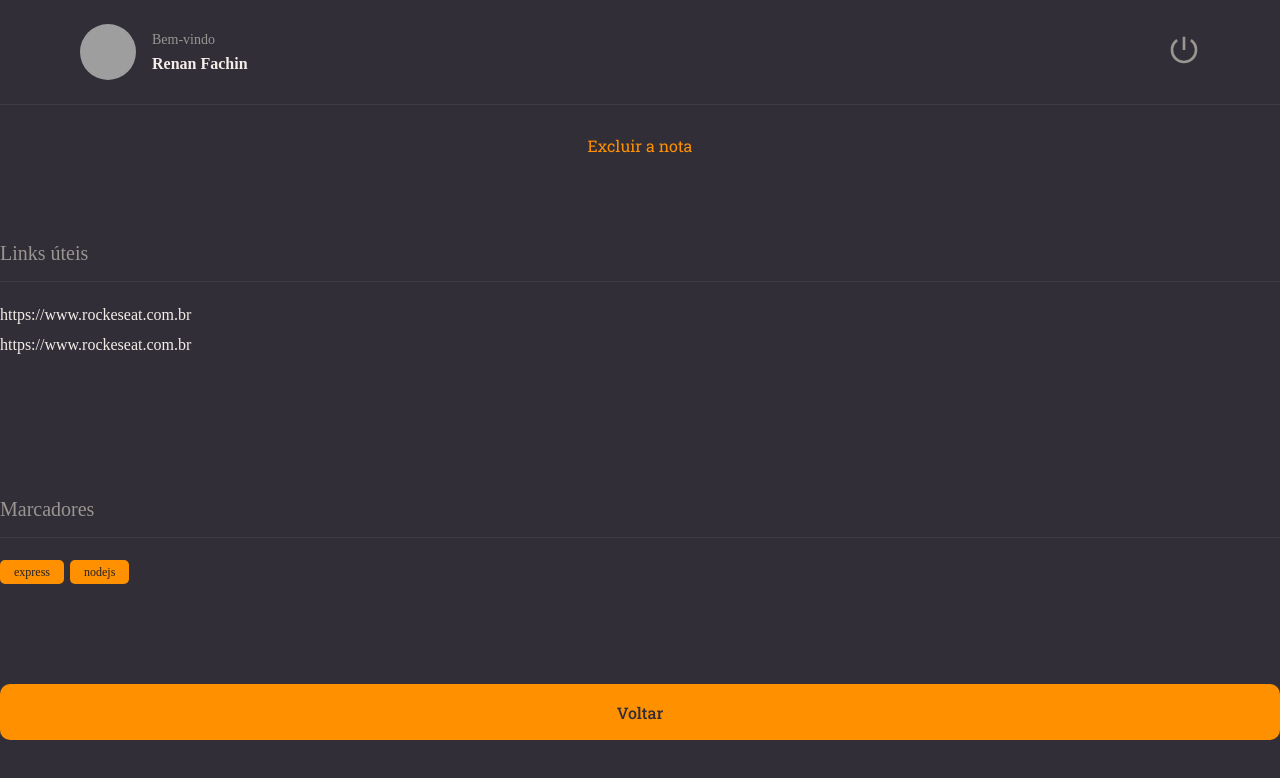
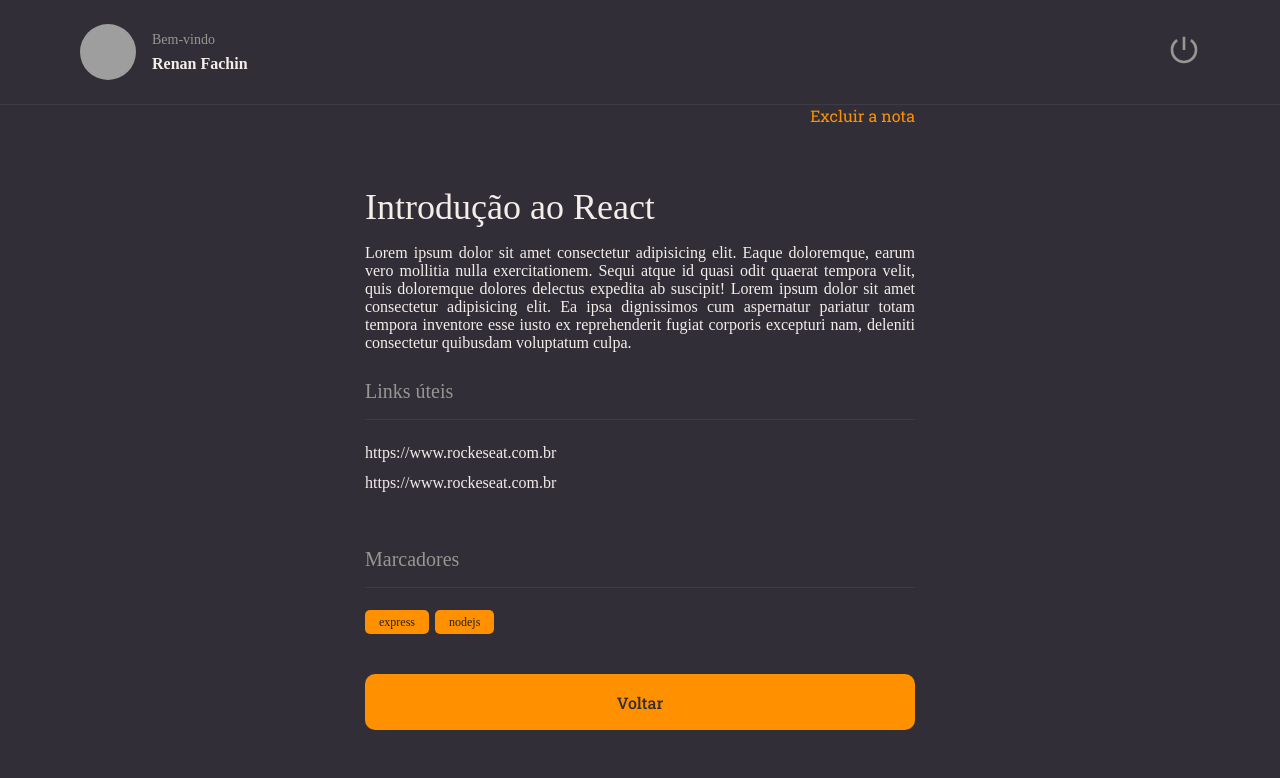
Before and after one commit to RenanFachin/RS_RocketNotesFront, a React (Vite) app: page / in a window 1280 px wide. Shown: the top 778 px of the page. Built offline with nearby package versions, Linux system fonts and the light colour scheme; grey boxes are pictures that could not be loaded.

Commit message:
Ajutes gerais na página. Criada uma main contendo uma content para agrupar os elementos

```diff
--- a/src/components/Section/styles.js
+++ b/src/components/Section/styles.js
@@ -2,7 +2,7 @@ import styled from "styled-components";
 
 
 export const Container = styled.section`
-    margin: 56px 0 28px;
+    margin: 28px 0;
 
     > h2 {
         border-bottom-width: 1px;
--- a/src/pages/Details/index.jsx
+++ b/src/pages/Details/index.jsx
@@ -3,7 +3,7 @@
 // Se não quiser fazer o import, pode se utilizar desta propriedade usando apenas <> </>
 
 // Fazendo o IMPORT do styled component
-import { Container, Links } from './styles'
+import { Container, Links, Content } from './styles'
 
 
 // Fazendo o IMPORT do component HEADER
@@ -27,7 +27,14 @@ export function Details(){
     <Container>
       <Header/>
 
+        <main>
+          <Content>
+
+
         <ButtonText title="Excluir a nota"/>
+
+        <h1>Introdução ao React</h1>
+        <p>Lorem ipsum dolor sit amet consectetur adipisicing elit. Eaque doloremque, earum vero mollitia nulla exercitationem. Sequi atque id quasi odit quaerat tempora velit, quis doloremque dolores delectus expedita ab suscipit! Lorem ipsum dolor sit amet consectetur adipisicing elit. Ea ipsa dignissimos cum aspernatur pariatur totam tempora inventore esse iusto ex reprehenderit fugiat corporis excepturi nam, deleniti consectetur quibusdam voluptatum culpa.</p>
 
         <Section title="Links úteis">
           <Links>
@@ -43,6 +50,8 @@ export function Details(){
 
 
         <Button title="Voltar" />
+        </Content>
+      </main>
     </Container>
   )
 }
--- a/src/pages/Details/styles.js
+++ b/src/pages/Details/styles.js
@@ -10,7 +10,13 @@ export const Container = styled.div`
  //Definindo a posição destes 2 elementos de grid
  grid-template-areas:
  "header"
- "content"
+ "content";
+
+ > main {
+    grid-area: content; // definindo a região do grid. Main é o content
+    overflow-y: scroll; // quando o conteudo não couber mais na vertical, terá uma barra de scroll
+    padding: 64x 0;
+ }
 `;
 
 
@@ -26,3 +32,32 @@ export const Links = styled.ul`
     }
 
 `;
+
+export const Content = styled.div`
+    // Largura da box main + o ajuste dela para centralizar na página
+    max-width: 550px;
+    margin: 0 auto;
+
+
+    display: flex;
+    flex-direction: column;
+
+    // Alinhando o botão para a direita
+    > button:first-child{
+        align-self: end;
+    }
+
+    // Ajustando o h1 dentro do content
+    > h1 {
+        font-size: 36px;
+        font-weight: 500;
+        padding-top: 60px;
+    }
+
+    // Ajustando a tag p de dentro do content
+    p {
+        font-size: 16px;
+        margin-top: 16px;
+        text-align: justify;
+    }
+`;
```
Also changed, not shown: src/components/ButtonText/index.jsx (+3 -4 lines), 1 other file (tests, documents, lock files or other folders). Lines whose indentation alone changed are shown as unchanged.
